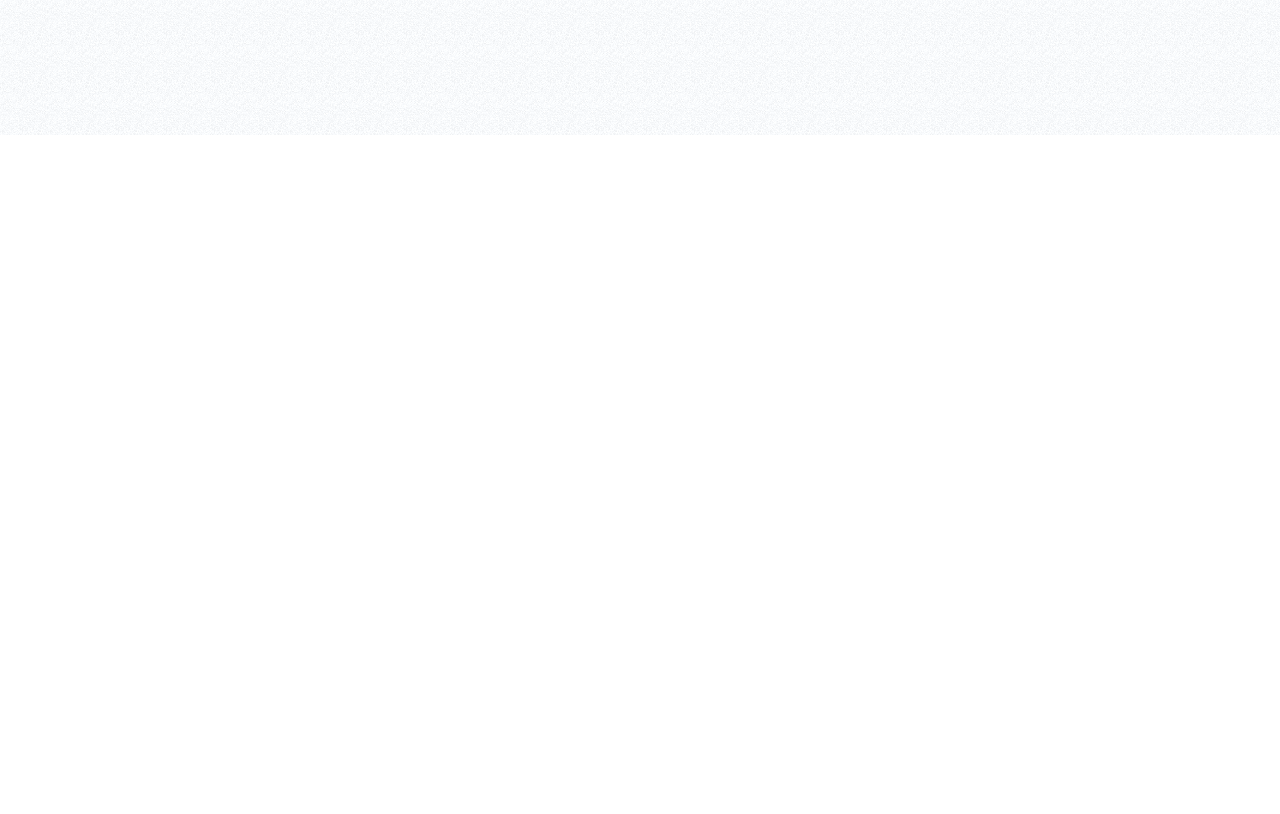
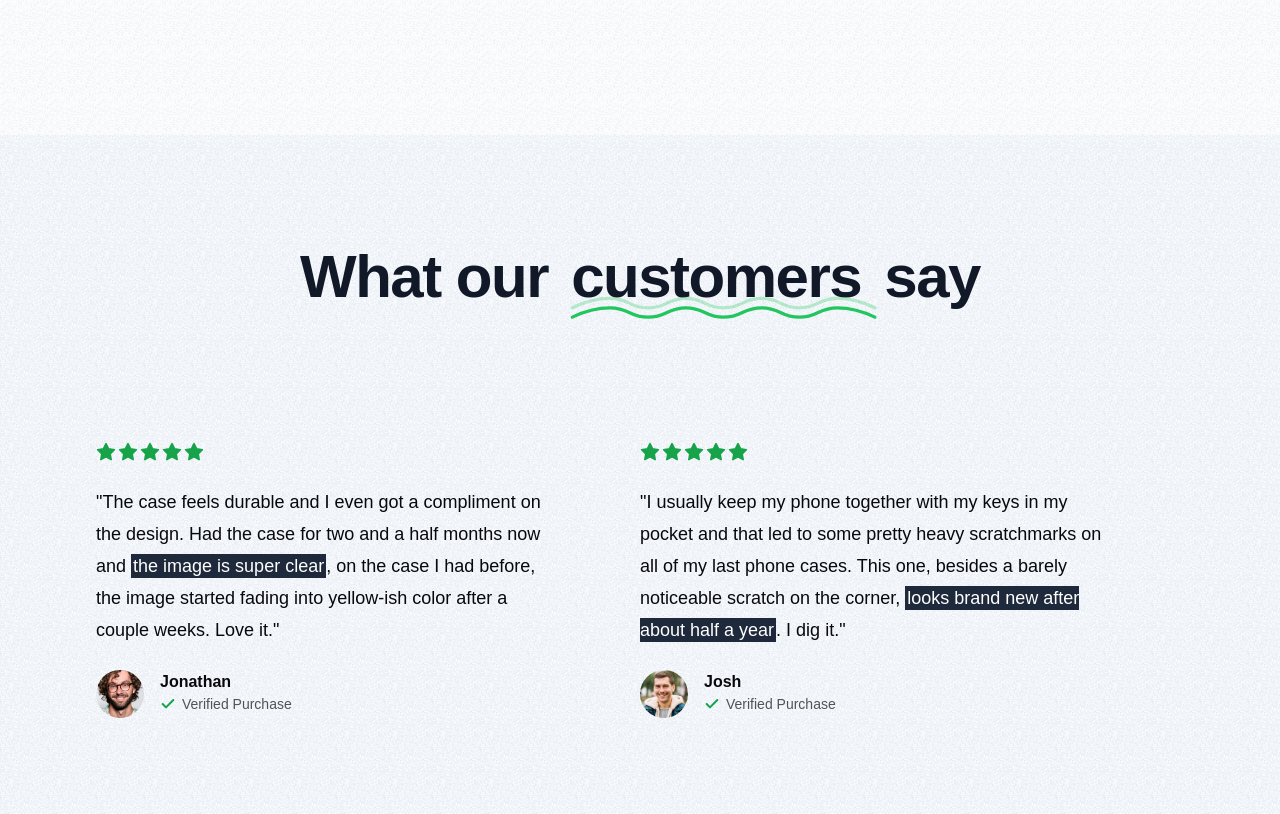
Before and after one commit to suryabanshi-janak/covermaker, a Next.js app: page / in a window 1280 px wide. Shown: the part 860-1674 px from the top of the page. Before the commit the page ends 995 px from the top, so only its background shows below. Built offline with nearby package versions, Linux system fonts and the light colour scheme; no server answers; a web font is replaced by a local one.

Commit message:
customer review

```diff
--- a/src/app/page.tsx
+++ b/src/app/page.tsx
@@ -2,6 +2,7 @@
 
 import MaxWidthWrapper from '@/components/MaxWidthWrapper';
 import Phone from '@/components/Phone';
+import { Icons } from '@/components/Icons';
 
 export default function Home() {
   return (
@@ -102,6 +103,95 @@
           </div>
         </MaxWidthWrapper>
       </section>
+
+      <section className='bg-slate-100 grainy-dark py-24'>
+        <MaxWidthWrapper className='flex flex-col items-center gap-16 sm:gap-32'>
+          <div className='flex flex-col lg:flex-row items-center gap-4 sm:gap-6'>
+            <h2 className='order-1 mt-2 tracking-tight text-center text-balance !leading-tight font-bold text-5xl md:text-6xl text-gray-900'>
+              What our{' '}
+              <span className='relative px-2'>
+                customers{' '}
+                <Icons.underline className='hidden sm:block pointer-events-none absolute inset-x-0 -bottom-6 text-green-500' />
+              </span>{' '}
+              say
+            </h2>
+          </div>
+
+          <div className='mx-auto grid max-w-2xl grid-cols-1 px-4 lg:mx-0 lg:max-w-none lg:grid-cols-2 gap-y-16'>
+            <div className='flex flex-auto flex-col gap-4 lg:pr-8 xl:pr-20'>
+              <div className='flex gap-0.5 mb-2'>
+                <Star className='h-5 w-5 text-green-600 fill-green-600' />
+                <Star className='h-5 w-5 text-green-600 fill-green-600' />
+                <Star className='h-5 w-5 text-green-600 fill-green-600' />
+                <Star className='h-5 w-5 text-green-600 fill-green-600' />
+                <Star className='h-5 w-5 text-green-600 fill-green-600' />
+              </div>
+              <div className='text-lg leading-8'>
+                <p>
+                  &quot;The case feels durable and I even got a compliment on
+                  the design. Had the case for two and a half months now and{' '}
+                  <span className='p-0.5 bg-slate-800 text-white'>
+                    the image is super clear
+                  </span>
+                  , on the case I had before, the image started fading into
+                  yellow-ish color after a couple weeks. Love it.&quot;
+                </p>
+              </div>
+              <div className='flex gap-4 mt-2'>
+                <img
+                  className='rounded-full h-12 w-12 object-cover'
+                  src='/users/user-1.png'
+                  alt='user'
+                />
+                <div className='flex flex-col'>
+                  <p className='font-semibold'>Jonathan</p>
+                  <div className='flex gap-1.5 items-center text-zinc-600'>
+                    <Check className='h-4 w-4 stroke-[3px] text-green-600' />
+                    <p className='text-sm'>Verified Purchase</p>
+                  </div>
+                </div>
+              </div>
+            </div>
+
+            {/* second user review */}
+            <div className='flex flex-auto flex-col gap-4 lg:pr-8 xl:pr-20'>
+              <div className='flex gap-0.5 mb-2'>
+                <Star className='h-5 w-5 text-green-600 fill-green-600' />
+                <Star className='h-5 w-5 text-green-600 fill-green-600' />
+                <Star className='h-5 w-5 text-green-600 fill-green-600' />
+                <Star className='h-5 w-5 text-green-600 fill-green-600' />
+                <Star className='h-5 w-5 text-green-600 fill-green-600' />
+              </div>
+              <div className='text-lg leading-8'>
+                <p>
+                  &quot;I usually keep my phone together with my keys in my
+                  pocket and that led to some pretty heavy scratchmarks on all
+                  of my last phone cases. This one, besides a barely noticeable
+                  scratch on the corner,{' '}
+                  <span className='p-0.5 bg-slate-800 text-white'>
+                    looks brand new after about half a year
+                  </span>
+                  . I dig it.&quot;
+                </p>
+              </div>
+              <div className='flex gap-4 mt-2'>
+                <img
+                  className='rounded-full h-12 w-12 object-cover'
+                  src='/users/user-4.jpg'
+                  alt='user'
+                />
+                <div className='flex flex-col'>
+                  <p className='font-semibold'>Josh</p>
+                  <div className='flex gap-1.5 items-center text-zinc-600'>
+                    <Check className='h-4 w-4 stroke-[3px] text-green-600' />
+                    <p className='text-sm'>Verified Purchase</p>
+                  </div>
+                </div>
+              </div>
+            </div>
+          </div>
+        </MaxWidthWrapper>
+      </section>
     </div>
   );
 }
--- /dev/null
+++ b/src/components/Icons.tsx
@@ -0,0 +1,22 @@
+import { LucideProps } from 'lucide-react';
+
+export const Icons = {
+  underline: (props: LucideProps) => (
+    <svg {...props} viewBox='0 0 687 155'>
+      <g
+        stroke='currentColor'
+        strokeWidth='7'
+        fill='none'
+        fillRule='evenodd'
+        strokeLinecap='round'
+        strokeLinejoin='round'
+      >
+        <path
+          d='M20 98c27-13.3333333 54-20 81-20 40.5 0 40.5 20 81 20s40.626917-20 81-20 40.123083 20 80.5 20 40.5-20 81-20 40.5 20 81 20 40.626917-20 81-20c26.915389 0 53.748722 6.6666667 80.5 20'
+          opacity='.3'
+        ></path>
+        <path d='M20 118c27-13.3333333 54-20 81-20 40.5 0 40.5 20 81 20s40.626917-20 81-20 40.123083 20 80.5 20 40.5-20 81-20 40.5 20 81 20 40.626917-20 81-20c26.915389 0 53.748722 6.6666667 80.5 20'></path>
+      </g>
+    </svg>
+  ),
+};
```
